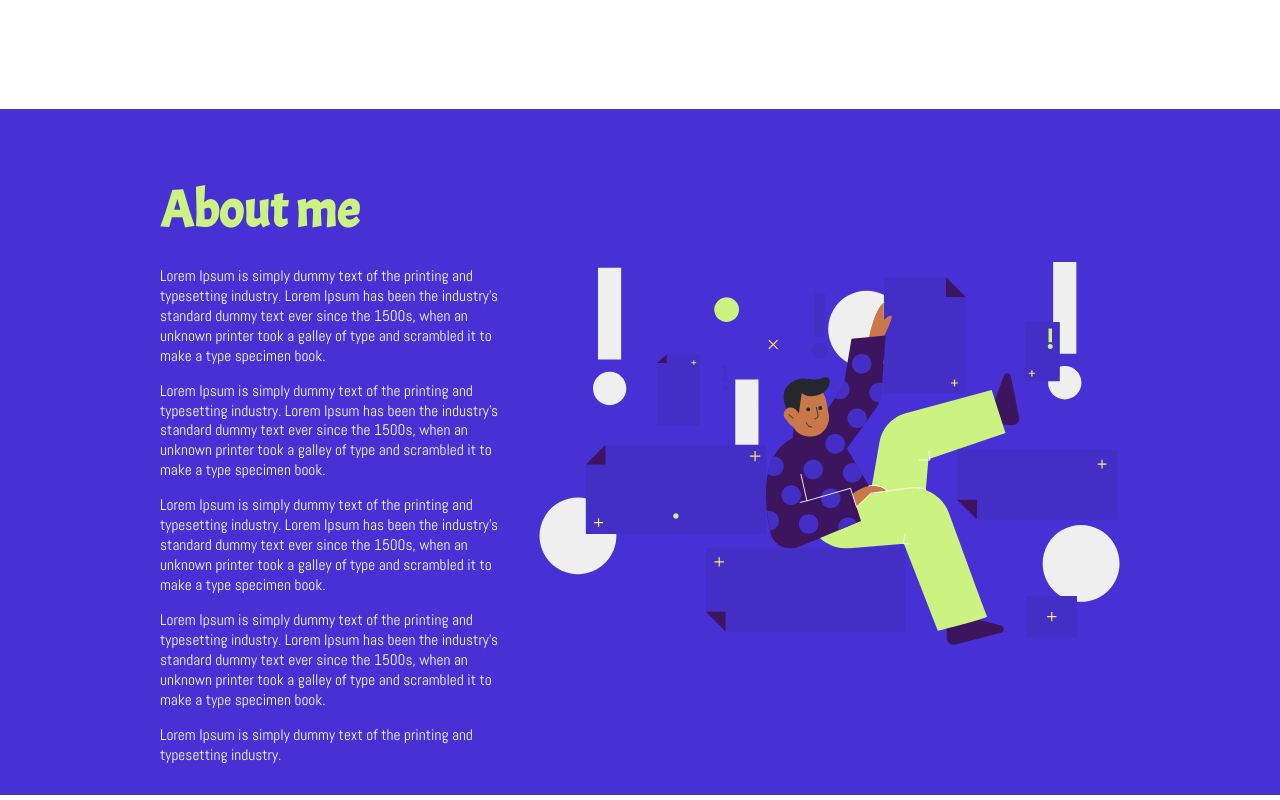
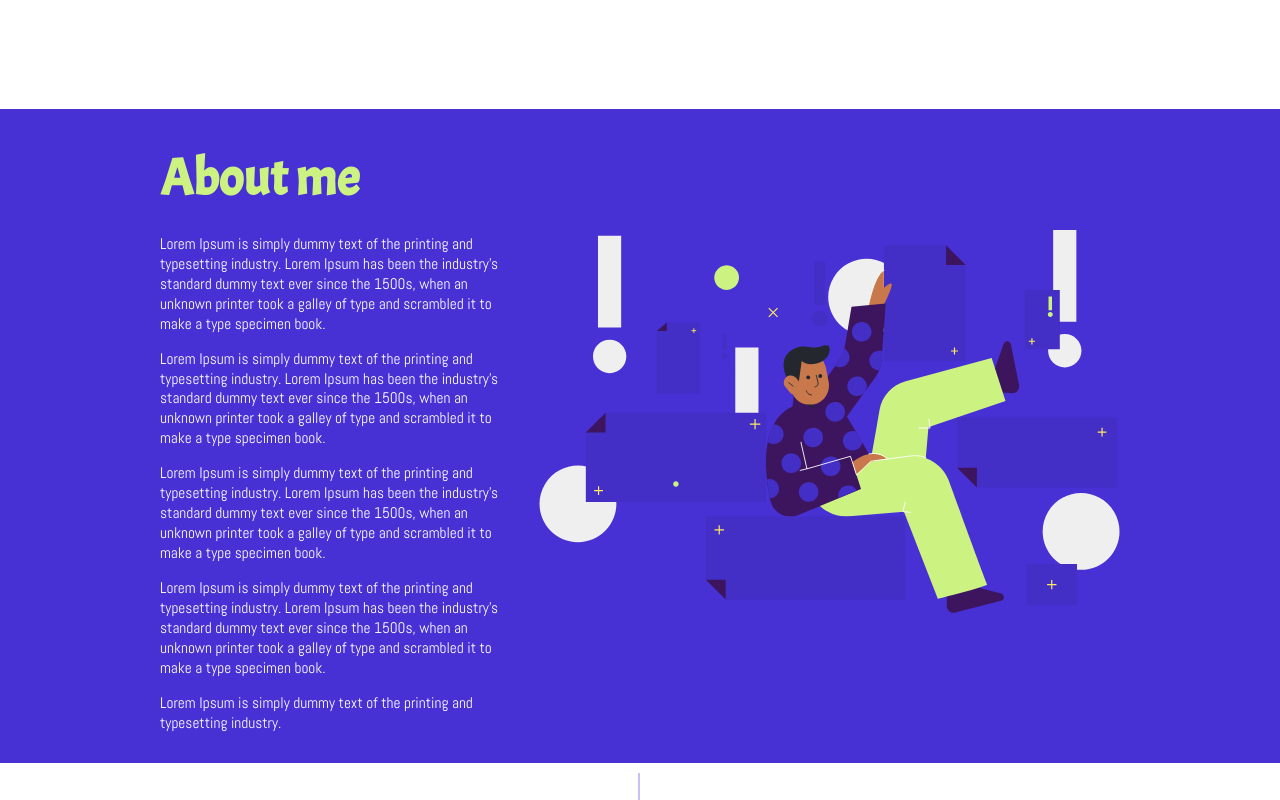
Before and after one commit to shahabhesaraki-dev/my-portfolio, a React (Create React App) app: page / in a window 1280 px wide. Shown: the part 1100-1900 px from the top of the page. Built offline with nearby package versions, Linux system fonts and the light colour scheme.

Commit message:
Nav-Housekeeping

```diff
--- a/src/Components/Header.js
+++ b/src/Components/Header.js
@@ -18,13 +18,27 @@ const Header = () => {
       <Nav open={open}>
         <Ul>
           <Li>
-            <Link href="#myWork">My Work</Link>
+            <Link
+              onClick={() => {
+                open !== false ? setOpen(!open) : setOpen(open);
+              }}
+              href="#myWork"
+            >
+              My Work
+            </Link>
           </Li>
           <Li>
             <Link>My Resume</Link>
           </Li>
           <Li>
-            <Link href="#aboutMe">About Me</Link>
+            <Link
+              onClick={() => {
+                open !== false ? setOpen(!open) : setOpen(open);
+              }}
+              href="#aboutMe"
+            >
+              About Me
+            </Link>
           </Li>
         </Ul>
       </Nav>
@@ -112,12 +126,6 @@ const Button = styled.button`
   @media (min-width: 581px) {
     display: none;
   }
-
-  :first-child {
-  }
-
-  :nth-child(2) {
-  }
 `;
 
 const Wrapper = styled.div`
--- a/src/Components/SectionThree.js
+++ b/src/Components/SectionThree.js
@@ -2,8 +2,8 @@ import styled from "styled-components";
 const SectionThree = () => {
   return (
     <>
-      <MainSection>
-        <Wrapper id="aboutMe">
+      <MainSection id="aboutMe">
+        <Wrapper>
           <Article>
             <ContentDiv>
               <Title>About me</Title>
@@ -668,7 +668,7 @@ const SectionThree = () => {
             </Svg>
           </Figure>
         </Wrapper>
-        <ResponsiveWrapper id="aboutMe">
+        <ResponsiveWrapper>
           <Article>
             <ContentDiv>
               <Title>About me</Title>
@@ -1367,7 +1367,7 @@ const Wrapper = styled.div`
   width: 100%;
   @media (min-width: 701px) {
     padding: 0 10rem;
-    margin-top: 5.5vh;
+    margin-top: 1.5vh;
     align-items: center;
   }
   @media (min-width: 701px) and (max-width: 1500px) {
```
